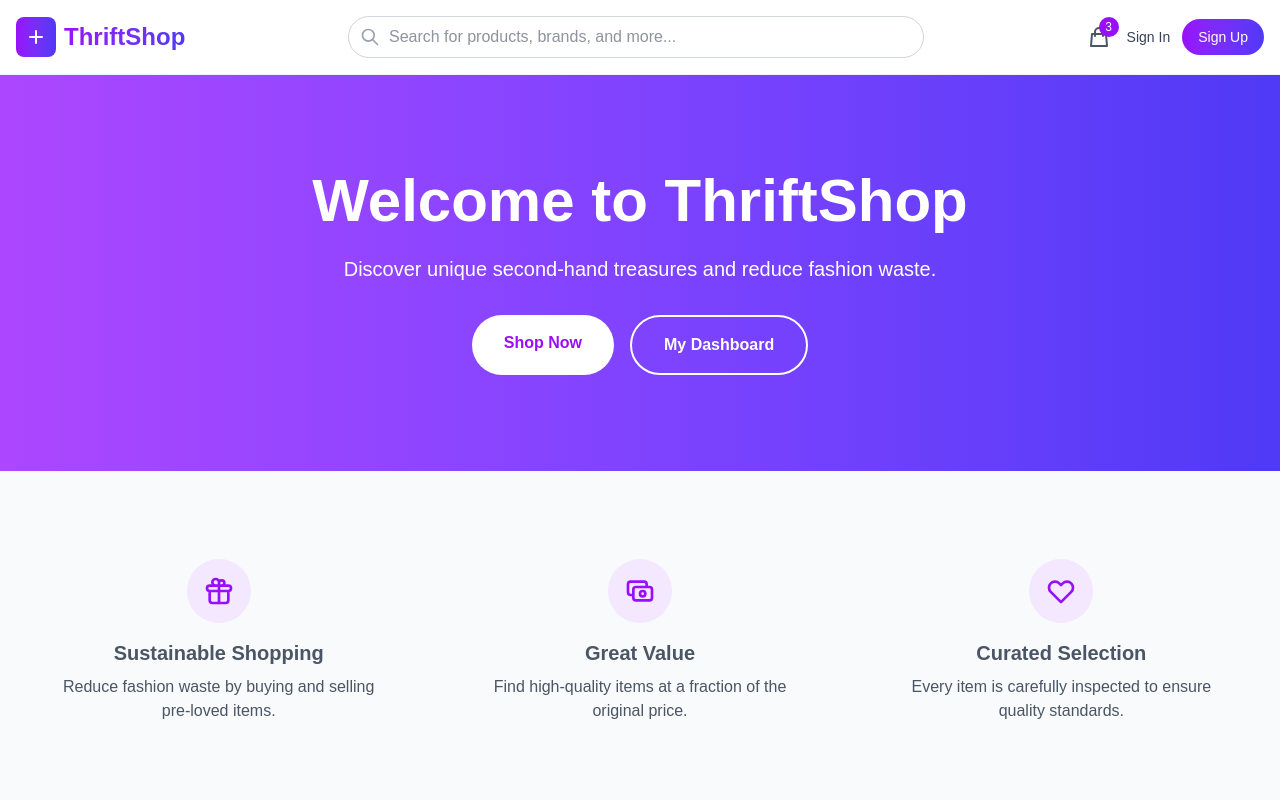
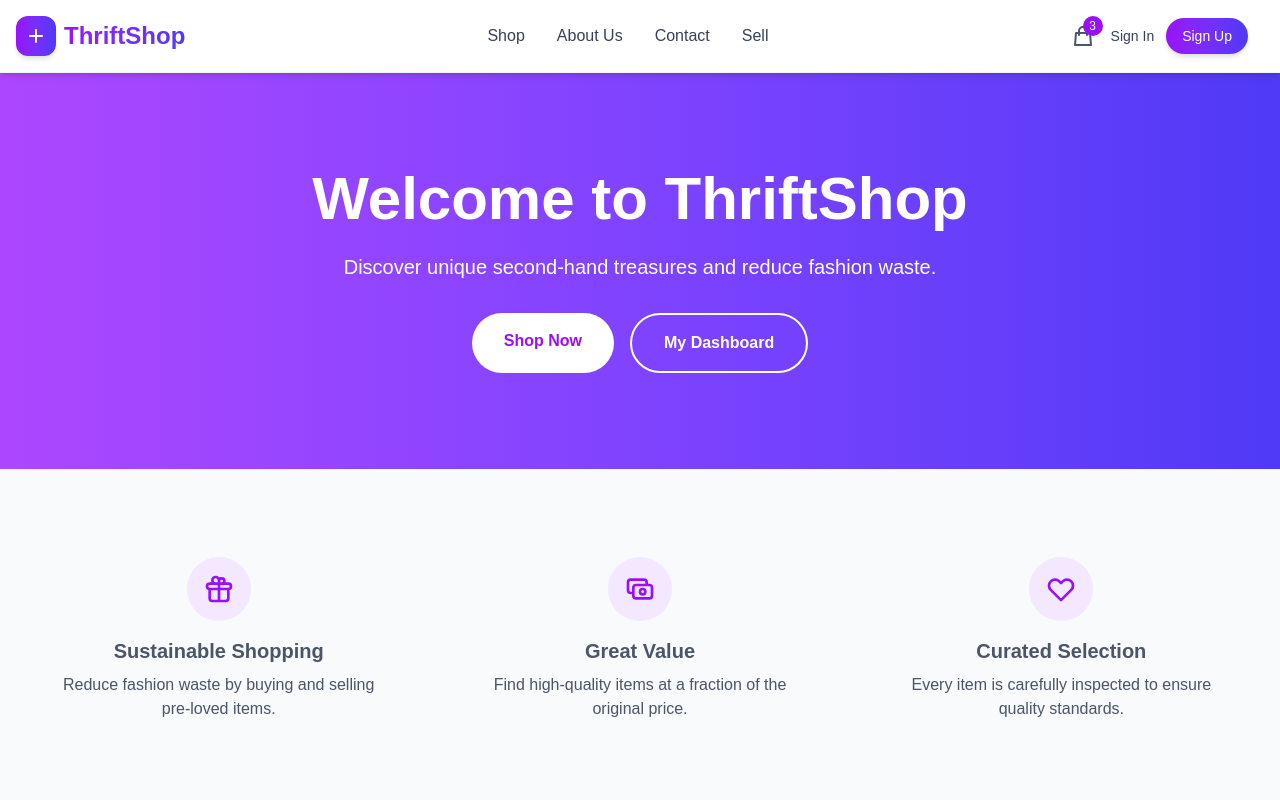
Before and after one commit to florentmuqolli/thriftshop, a Next.js app in the folder thriftshop-app/: page / in a window 1280 px wide. Shown: the top 800 px of the page. Built offline with nearby package versions, Linux system fonts and the light colour scheme; no server answers.

Commit message:
header redesign

```diff
--- a/thriftshop-app/src/components/Header.js
+++ b/thriftshop-app/src/components/Header.js
@@ -10,39 +10,75 @@ export default function Header() {
   const isAdmin = session?.user?.role === "admin";
 
   return (
-    <header className="bg-white shadow-sm border-b border-gray-100">
+    <header className="bg-white shadow-md border-b border-gray-100 sticky top-0 z-50">
       <div className="container mx-auto px-4">
         <div className="flex items-center justify-between py-4">
-          <Link href="/" className="flex items-center space-x-2">
-            <div className="w-10 h-10 bg-gradient-to-r from-purple-600 to-indigo-600 rounded-lg flex items-center justify-center">
-              <svg xmlns="http://www.w3.org/2000/svg" className="h-6 w-6 text-white" fill="none" viewBox="0 0 24 24" stroke="currentColor">
-                <path strokeLinecap="round" strokeLinejoin="round" strokeWidth={2} d="M12 6v6m0 0v6m0-6h6m-6 0H6" />
+          <Link href="/" className="flex items-center space-x-2 group">
+            <div className="w-10 h-10 bg-gradient-to-r from-purple-600 to-indigo-600 rounded-xl flex items-center justify-center shadow-md group-hover:scale-110 transition-transform">
+              <svg
+                xmlns="http://www.w3.org/2000/svg"
+                className="h-6 w-6 text-white"
+                fill="none"
+                viewBox="0 0 24 24"
+                stroke="currentColor"
+              >
+                <path
+                  strokeLinecap="round"
+                  strokeLinejoin="round"
+                  strokeWidth={2}
+                  d="M12 6v6m0 0v6m0-6h6m-6 0H6"
+                />
               </svg>
             </div>
             <span className="text-2xl font-bold bg-gradient-to-r from-purple-600 to-indigo-600 bg-clip-text text-transparent">
               ThriftShop
             </span>
           </Link>
-
-          <div className="hidden md:flex flex-1 max-w-xl mx-8">
-            <div className="relative w-full">
-              <input
-                type="text"
-                placeholder="Search for products, brands, and more..."
-                className="w-full border border-gray-300 rounded-full py-2 px-4 pl-10 focus:outline-none focus:ring-2 focus:ring-purple-500 focus:border-transparent text-gray-800"
-              />
-              <div className="absolute inset-y-0 left-0 pl-3 flex items-center pointer-events-none">
-                <svg xmlns="http://www.w3.org/2000/svg" className="h-5 w-5 text-gray-400" fill="none" viewBox="0 0 24 24" stroke="currentColor">
-                  <path strokeLinecap="round" strokeLinejoin="round" strokeWidth={2} d="M21 21l-6-6m2-5a7 7 0 11-14 0 7 7 0 0114 0z" />
-                </svg>
-              </div>
-            </div>
-          </div>
+          <nav className="hidden md:flex space-x-8 text-gray-700 font-medium">
+            <Link
+              href="/products"
+              className="hover:text-purple-600 transition duration-300"
+            >
+              Shop
+            </Link>
+            <Link
+              href="/about"
+              className="hover:text-purple-600 transition duration-300"
+            >
+              About Us
+            </Link>
+            <Link
+              href="/contact"
+              className="hover:text-purple-600 transition duration-300"
+            >
+              Contact
+            </Link>
+            <Link
+              href="/sell"
+              className="hover:text-purple-600 transition duration-300"
+            >
+              Sell
+            </Link>
+          </nav>
 
           <div className="flex items-center space-x-4">
-            <Link href="/cart" className="relative text-gray-600 hover:text-purple-600 transition duration-300">
-              <svg xmlns="http://www.w3.org/2000/svg" className="h-6 w-6" fill="none" viewBox="0 0 24 24" stroke="currentColor">
-                <path strokeLinecap="round" strokeLinejoin="round" strokeWidth={2} d="M16 11V7a4 4 0 00-8 0v4M5 9h14l1 12H4L5 9z" />
+            <Link
+              href="/cart"
+              className="relative text-gray-600 hover:text-purple-600 transition duration-300"
+            >
+              <svg
+                xmlns="http://www.w3.org/2000/svg"
+                className="h-6 w-6"
+                fill="none"
+                viewBox="0 0 24 24"
+                stroke="currentColor"
+              >
+                <path
+                  strokeLinecap="round"
+                  strokeLinejoin="round"
+                  strokeWidth={2}
+                  d="M16 11V7a4 4 0 00-8 0v4M5 9h14l1 12H4L5 9z"
+                />
               </svg>
               <span className="absolute -top-2 -right-2 bg-purple-600 text-white text-xs rounded-full h-5 w-5 flex items-center justify-center">
                 3
@@ -56,27 +92,55 @@ export default function Header() {
                   className="flex items-center space-x-2 text-gray-700 hover:text-purple-600 transition duration-300"
                 >
                   <div className="w-8 h-8 bg-gradient-to-r from-purple-500 to-indigo-500 rounded-full flex items-center justify-center text-white text-sm font-medium">
-                    {session.user?.name?.charAt(0).toUpperCase() || session.user?.email?.charAt(0).toUpperCase()}
+                    {session.user?.name?.charAt(0).toUpperCase() ||
+                      session.user?.email?.charAt(0).toUpperCase()}
                   </div>
-                  <span className="hidden lg:block text-sm">{session.user?.name || session.user?.email}</span>
-                  <svg xmlns="http://www.w3.org/2000/svg" className={`h-4 w-4 transition-transform ${isProfileMenuOpen ? "rotate-180" : ""}`} fill="none" viewBox="0 0 24 24" stroke="currentColor">
-                    <path strokeLinecap="round" strokeLinejoin="round" strokeWidth={2} d="M19 9l-7 7-7-7" />
+                  <span className="hidden lg:block text-sm">
+                    {session.user?.name || session.user?.email}
+                  </span>
+                  <svg
+                    xmlns="http://www.w3.org/2000/svg"
+                    className={`h-4 w-4 transition-transform ${
+                      isProfileMenuOpen ? "rotate-180" : ""
+                    }`}
+                    fill="none"
+                    viewBox="0 0 24 24"
+                    stroke="currentColor"
+                  >
+                    <path
+                      strokeLinecap="round"
+                      strokeLinejoin="round"
+                      strokeWidth={2}
+                      d="M19 9l-7 7-7-7"
+                    />
                   </svg>
                 </button>
 
                 {isProfileMenuOpen && (
-                  <div className="absolute right-0 mt-2 w-48 bg-white rounded-lg shadow-lg py-2 z-50 border border-gray-200">
-                    <Link href="/dashboard" className="block px-4 py-2 text-sm text-gray-700 hover:bg-gray-100 hover:text-purple-600">
+                  <div className="absolute right-0 mt-2 w-48 bg-white rounded-xl shadow-lg py-2 z-50 border border-gray-200 animate-in fade-in-80 slide-in-from-top-2">
+                    <Link
+                      href="/dashboard"
+                      className="block px-4 py-2 text-sm text-gray-700 hover:bg-gray-100 hover:text-purple-600"
+                    >
                       Dashboard
                     </Link>
-                    <Link href="/orders" className="block px-4 py-2 text-sm text-gray-700 hover:bg-gray-100 hover:text-purple-600">
+                    <Link
+                      href="/orders"
+                      className="block px-4 py-2 text-sm text-gray-700 hover:bg-gray-100 hover:text-purple-600"
+                    >
                       My Orders
                     </Link>
-                    <Link href="/wishlist" className="block px-4 py-2 text-sm text-gray-700 hover:bg-gray-100 hover:text-purple-600">
+                    <Link
+                      href="/wishlist"
+                      className="block px-4 py-2 text-sm text-gray-700 hover:bg-gray-100 hover:text-purple-600"
+                    >
                       Wishlist
                     </Link>
                     {isAdmin && (
-                      <Link href="/admin/AdminDashboard" className="block px-4 py-2 text-sm text-purple-600 font-semibold hover:bg-gray-100">
+                      <Link
+                        href="/admin/AdminDashboard"
+                        className="block px-4 py-2 text-sm text-purple-600 font-semibold hover:bg-gray-100"
+                      >
                         Admin Panel
                       </Link>
                     )}
@@ -92,50 +156,106 @@ export default function Header() {
               </div>
             ) : (
               <div className="hidden md:flex items-center space-x-3">
-                <Link href="/login" className="text-gray-700 hover:text-purple-600 transition duration-300 text-sm font-medium">
+                <Link
+                  href="/login"
+                  className="text-gray-700 hover:text-purple-600 transition duration-300 text-sm font-medium"
+                >
                   Sign In
                 </Link>
-                <Link href="/register" className="bg-gradient-to-r from-purple-600 to-indigo-600 text-white px-4 py-2 rounded-full text-sm font-medium hover:from-purple-700 hover:to-indigo-700 transition duration-300">
+                <Link
+                  href="/register"
+                  className="bg-gradient-to-r from-purple-600 to-indigo-600 text-white px-4 py-2 rounded-full text-sm font-medium hover:from-purple-700 hover:to-indigo-700 transition duration-300 shadow-md"
+                >
                   Sign Up
                 </Link>
               </div>
             )}
+
+            <button
+              onClick={() => setIsMenuOpen(!isMenuOpen)}
+              className="md:hidden text-gray-700 hover:text-purple-600 transition duration-300"
+            >
+              <svg
+                xmlns="http://www.w3.org/2000/svg"
+                className="h-6 w-6"
+                fill="none"
+                viewBox="0 0 24 24"
+                stroke="currentColor"
+              >
+                {isMenuOpen ? (
+                  <path
+                    strokeLinecap="round"
+                    strokeLinejoin="round"
+                    strokeWidth={2}
+                    d="M6 18L18 6M6 6l12 12"
+                  />
+                ) : (
+                  <path
+                    strokeLinecap="round"
+                    strokeLinejoin="round"
+                    strokeWidth={2}
+                    d="M4 6h16M4 12h16M4 18h16"
+                  />
+                )}
+              </svg>
+            </button>
           </div>
         </div>
 
         {isMenuOpen && (
           <div className="md:hidden border-t border-gray-100 py-4">
             <nav className="flex flex-col space-y-3 px-2">
-              <Link href="/products" className="text-gray-700 hover:text-purple-600 transition duration-300 py-2 font-medium">
-                Browse All
+              <Link
+                href="/products"
+                className="text-gray-700 hover:text-purple-600 transition duration-300 py-2 font-medium"
+              >
+                Shop
               </Link>
-              <Link href="/products/women" className="text-gray-700 hover:text-purple-600 transition duration-300 py-2 font-medium">
-                Women
+              <Link
+                href="/about"
+                className="text-gray-700 hover:text-purple-600 transition duration-300 py-2 font-medium"
+              >
+                About Us
               </Link>
-              <Link href="/products/men" className="text-gray-700 hover:text-purple-600 transition duration-300 py-2 font-medium">
-                Men
+              <Link
+                href="/contact"
+                className="text-gray-700 hover:text-purple-600 transition duration-300 py-2 font-medium"
+              >
+                Contact
               </Link>
-              <Link href="/products/kids" className="text-gray-700 hover:text-purple-600 transition duration-300 py-2 font-medium">
-                Kids
-              </Link>
-              <Link href="/sell" className="text-gray-700 hover:text-purple-600 transition duration-300 py-2 font-medium">
+              <Link
+                href="/sell"
+                className="text-gray-700 hover:text-purple-600 transition duration-300 py-2 font-medium"
+              >
                 Sell
               </Link>
 
               <div className="border-t border-gray-200 pt-3 mt-3">
                 {session ? (
                   <>
-                    <Link href="/dashboard" className="text-gray-700 hover:text-purple-600 transition duration-300 py-2 font-medium block">
+                    <Link
+                      href="/dashboard"
+                      className="text-gray-700 hover:text-purple-600 transition duration-300 py-2 font-medium block"
+                    >
                       My Account
                     </Link>
-                    <Link href="/orders" className="text-gray-700 hover:text-purple-600 transition duration-300 py-2 font-medium block">
+                    <Link
+                      href="/orders"
+                      className="text-gray-700 hover:text-purple-600 transition duration-300 py-2 font-medium block"
+                    >
                       My Orders
                     </Link>
-                    <Link href="/wishlist" className="text-gray-700 hover:text-purple-600 transition duration-300 py-2 font-medium block">
+                    <Link
+                      href="/wishlist"
+                      className="text-gray-700 hover:text-purple-600 transition duration-300 py-2 font-medium block"
+                    >
                       Wishlist
                     </Link>
                     {isAdmin && (
-                      <Link href="/admin/AdminDashboard" className="text-purple-600 font-semibold hover:text-purple-700 transition duration-300 py-2 font-medium block">
+                      <Link
+                        href="/admin/AdminDashboard"
+                        className="text-purple-600 font-semibold hover:text-purple-700 transition duration-300 py-2 font-medium block"
+                      >
                         Admin Panel
                       </Link>
                     )}
@@ -148,10 +268,16 @@ export default function Header() {
                   </>
                 ) : (
                   <>
-                    <Link href="/login" className="text-gray-700 hover:text-purple-600 transition duration-300 py-2 font-medium block">
+                    <Link
+                      href="/login"
+                      className="text-gray-700 hover:text-purple-600 transition duration-300 py-2 font-medium block"
+                    >
                       Sign In
                     </Link>
-                    <Link href="/register" className="text-purple-600 hover:text-purple-700 transition duration-300 py-2 font-medium block">
+                    <Link
+                      href="/register"
+                      className="text-purple-600 hover:text-purple-700 transition duration-300 py-2 font-medium block"
+                    >
                       Create Account
                     </Link>
                   </>
```
